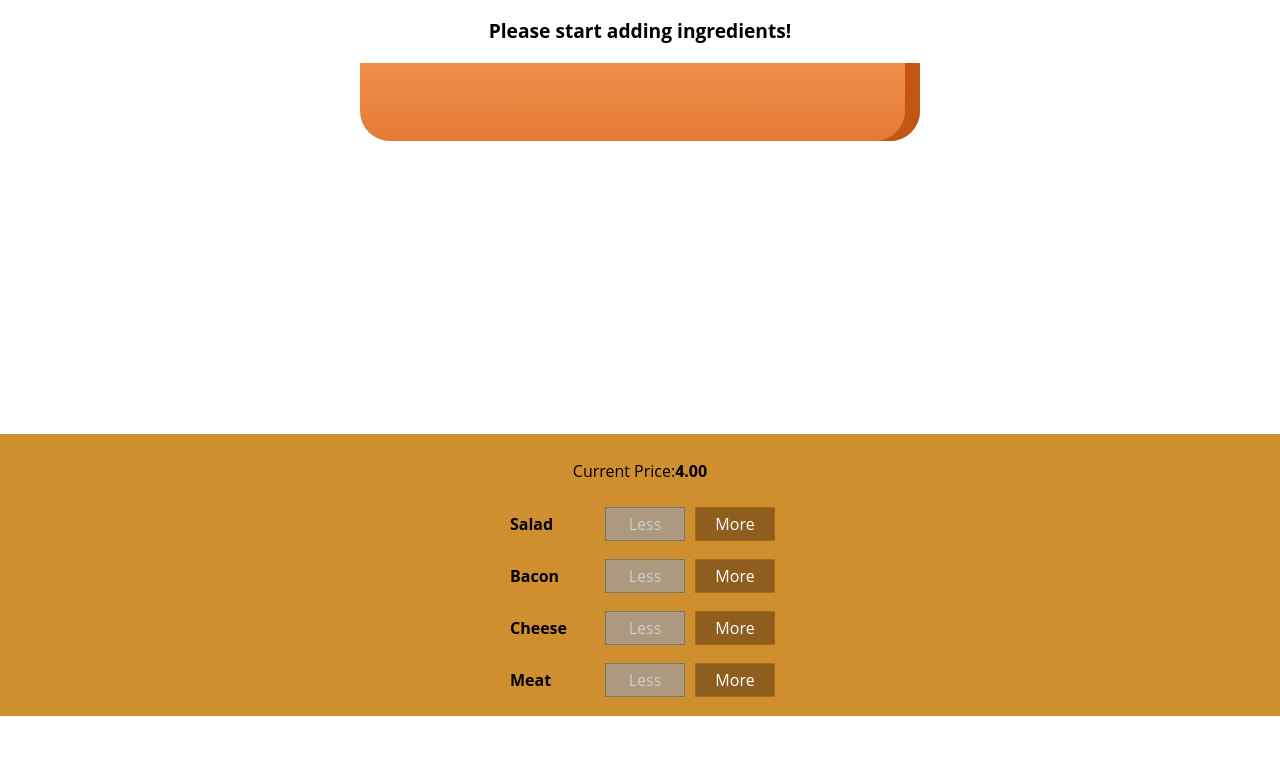
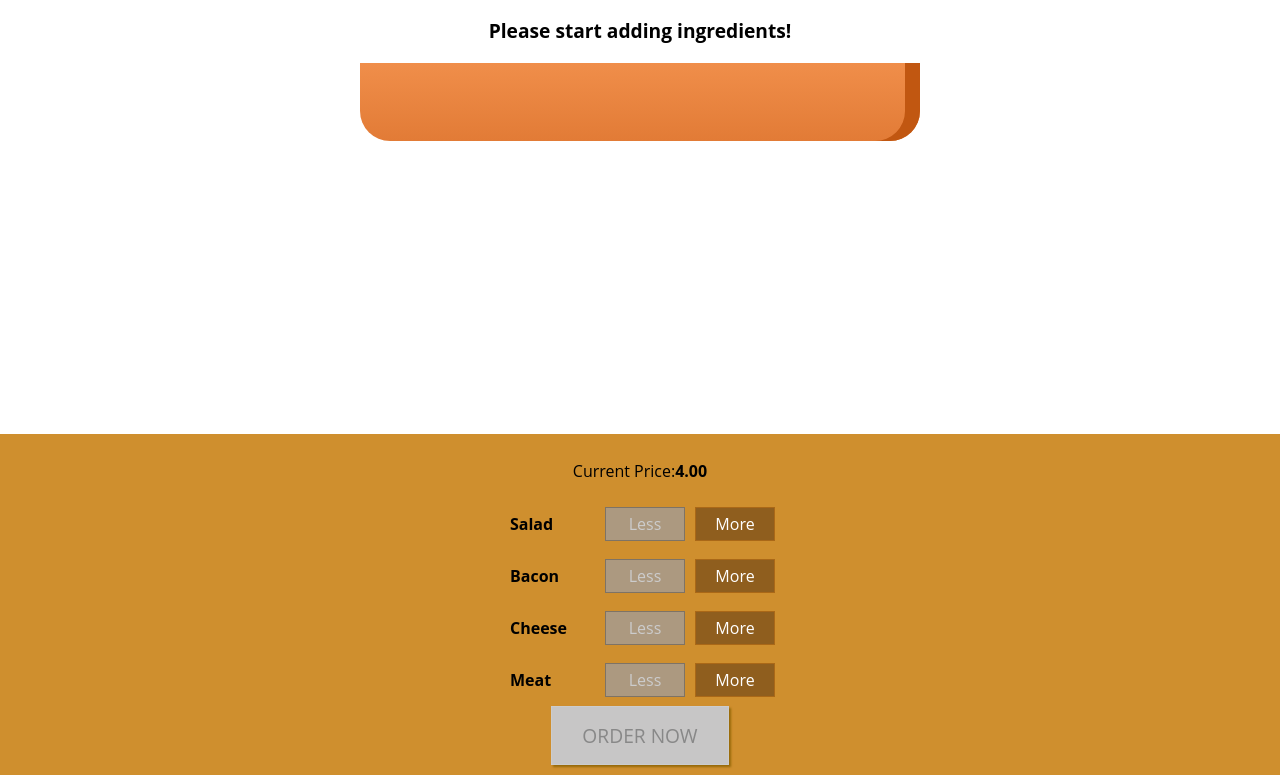
Before and after one commit to paulopompeu/my-burguer-app, a React (Create React App) app: page / in a window 1280 px wide. Shown: the part 204-979 px from the top of the page. Before the commit the page ends 920 px from the top, so only its background shows below. Built offline with nearby package versions, Linux system fonts and the light colour scheme; the HTML template or start-up script is replaced by a standard one.

Commit message:
feature added: order now button

```diff
--- a/src/components/Burguer/BuildControls/BuildControls.js
+++ b/src/components/Burguer/BuildControls/BuildControls.js
@@ -12,7 +12,9 @@
 
 const buildControls = props => (
   <div className={classes.BuildControls}>
-      <p>Current Price:<strong>{props.price.toFixed(2)}</strong> </p>
+    <p>
+      Current Price:<strong>{props.price.toFixed(2)}</strong>{' '}
+    </p>
     {controls.map(ctrl => (
       <BuildControl
         key={ctrl.label}
@@ -22,6 +24,9 @@
         disabled={props.disabled[ctrl.type]}
       />
     ))}
+    <button className={classes.OrderButton} disabled={!props.purchaseable}>
+      ORDER NOW
+    </button>
   </div>
 )
 
--- a/src/components/Burguer/BuildControls/BuildControls.module.css
+++ b/src/components/Burguer/BuildControls/BuildControls.module.css
@@ -8,3 +8,45 @@
   margin: auto;
   padding: 10px 0;
 }
+
+.OrderButton {
+  background-color: #dad735;
+  outline: none;
+  cursor: pointer;
+  border: 1px solid #966909;
+  color: #966909;
+  font-family: inherit;
+  font-size: 1.2em;
+  padding: 15px 30px;
+  box-shadow: 2px 2px 2px #966909;
+}
+
+.OrderButton:hover,
+.OrderButton:active {
+  background-color: #a0db41;
+  border: 1px solid #966909;
+  color: #966909;
+}
+
+.OrderButton:disabled {
+  background-color: #c7c6c6;
+  cursor: not-allowed;
+  border: 1px solid #ccc;
+  color: #888888;
+}
+
+.OrderButton:not(:disabled) {
+  animation: enable 0.3s linear;
+}
+
+@keyframes enable {
+  0% {
+    transform: scale(1);
+  }
+  60% {
+    transform: scale(1.1);
+  }
+  100% {
+    transform: scale(1);
+  }
+}
--- a/src/containers/BurguerBuilder/BurguerBuilder.js
+++ b/src/containers/BurguerBuilder/BurguerBuilder.js
@@ -19,7 +19,20 @@
       cheese: 0,
       meat: 0
     },
-    totalPrice: 4
+    totalPrice: 4,
+    purchaseable: false
+  }
+
+  updatePurchaseState(ingredients) {
+    const sum = Object.keys(ingredients)
+      .map(igKey => {
+        return ingredients[igKey]
+      })
+      .reduce((sum, el) => {
+        return sum + el
+      }, 0)
+
+    this.setState({ purchaseable: sum > 0 })
   }
 
   addIngredientHandler = type => {
@@ -33,6 +46,7 @@
     const oldPrice = this.state.totalPrice
     const newPrice = oldPrice + priceAdition
     this.setState({ totalPrice: newPrice, ingredients: updatedIngredients })
+    this.updatePurchaseState(updatedIngredients)
   }
 
   removeIngrdientHandler = type => {
@@ -49,6 +63,7 @@
     const oldPrice = this.state.totalPrice
     const newPrice = oldPrice - priceDeduction
     this.setState({ totalPrice: newPrice, ingredients: updatedIngredients })
+    this.updatePurchaseState(updatedIngredients)
   }
 
   render() {
@@ -66,6 +81,7 @@
           ingredientRemoved={this.removeIngrdientHandler}
           disabled={disabledInfo}
           price={this.state.totalPrice}
+          purchaseable={this.state.purchaseable}
         />
       </Aux>
     )
```
Lines whose indentation alone changed are shown as unchanged.
